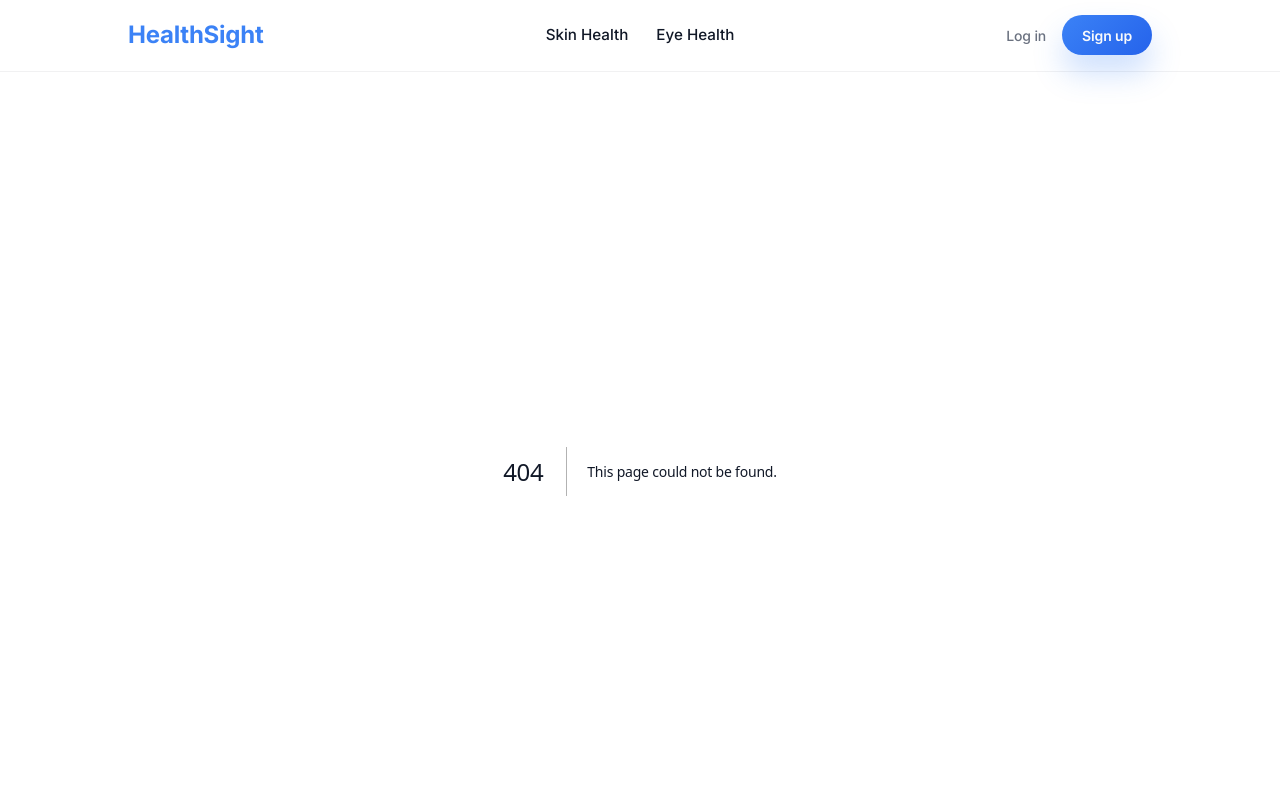
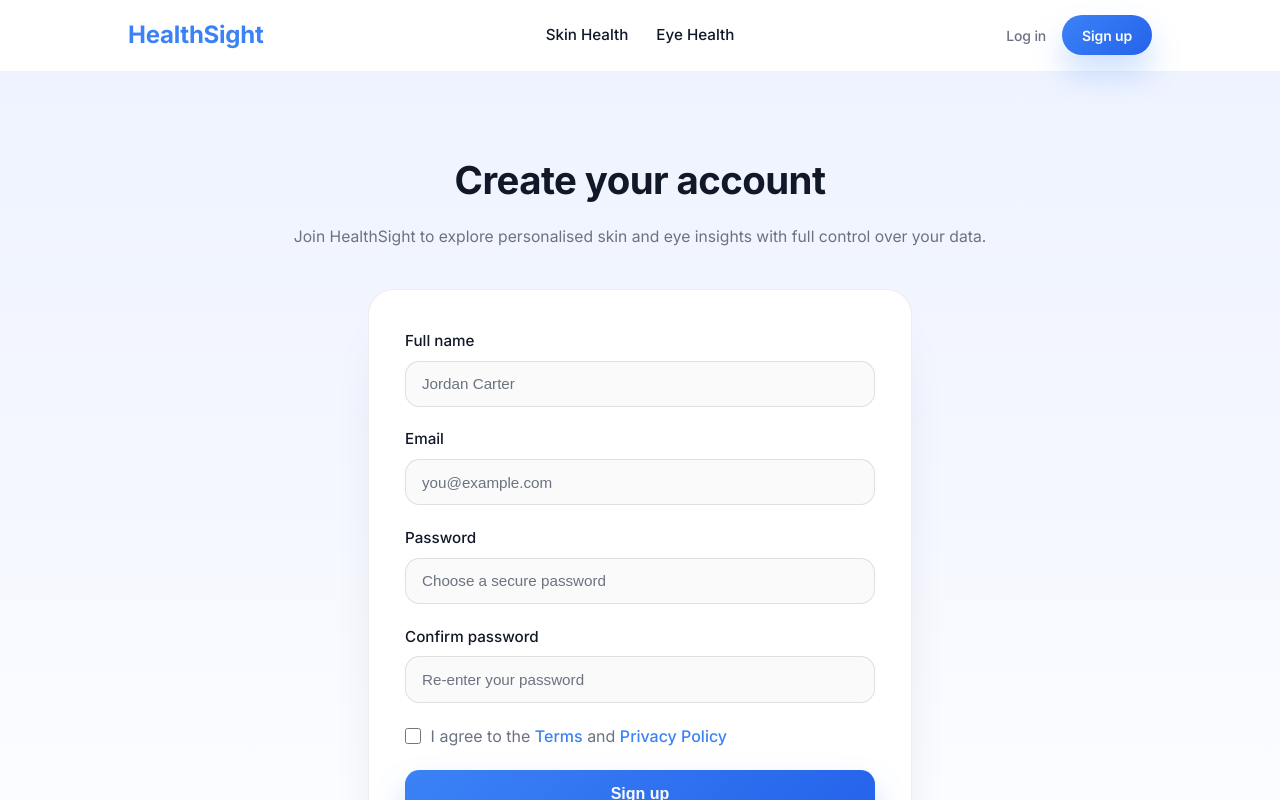
Before and after one commit to jpbinith/health-insight-frontend, a Next.js app: page /sign-up in a window 1280 px wide. Before the commit this address had no page. Shown: the top 800 px of the page. Built offline with nearby package versions, Linux system fonts and the light colour scheme.

Commit message:
login sign up uiux done

```diff
--- /dev/null
+++ b/src/app/sign-up/page.tsx
@@ -0,0 +1,95 @@
+import Link from 'next/link';
+
+export default function SignUpPage() {
+  return (
+    <section className="auth-page">
+      <div className="auth-page__inner">
+        <header className="auth-page__intro">
+          <h1 className="auth-page__title">Create your account</h1>
+          <p className="auth-page__subtitle">
+            Join HealthSight to explore personalised skin and eye insights with full control over your data.
+          </p>
+        </header>
+
+        <div className="auth-card">
+          <form className="auth-card__form">
+            <div className="auth-card__field">
+              <label className="auth-card__label" htmlFor="signup-name">
+                Full name
+              </label>
+              <input
+                className="auth-card__input"
+                id="signup-name"
+                name="name"
+                type="text"
+                placeholder="Jordan Carter"
+                required
+              />
+            </div>
+
+            <div className="auth-card__field">
+              <label className="auth-card__label" htmlFor="signup-email">
+                Email
+              </label>
+              <input
+                className="auth-card__input"
+                id="signup-email"
+                name="email"
+                type="email"
+                autoComplete="email"
+                placeholder="you@example.com"
+                required
+              />
+            </div>
+
+            <div className="auth-card__field">
+              <label className="auth-card__label" htmlFor="signup-password">
+                Password
+              </label>
+              <input
+                className="auth-card__input"
+                id="signup-password"
+                name="password"
+                type="password"
+                autoComplete="new-password"
+                placeholder="Choose a secure password"
+                required
+              />
+            </div>
+
+            <div className="auth-card__field">
+              <label className="auth-card__label" htmlFor="signup-confirm">
+                Confirm password
+              </label>
+              <input
+                className="auth-card__input"
+                id="signup-confirm"
+                name="confirm"
+                type="password"
+                autoComplete="new-password"
+                placeholder="Re-enter your password"
+                required
+              />
+            </div>
+
+            <label className="auth-card__checkbox-group">
+              <input className="auth-card__checkbox" type="checkbox" name="terms" required />
+              <span>
+                I agree to the <Link className="auth-card__link" href="#">Terms</Link> and{' '}
+                <Link className="auth-card__link" href="#">Privacy Policy</Link>
+              </span>
+            </label>
+
+            <button type="submit" className="auth-card__submit">
+              Sign up
+            </button>
+          </form>
+
+          <p className="auth-card__alt">
+            Already have an account? <Link href="/login">Log in</Link>
+          </p>
+        </div>
+      </div>
+    </section>
+  );
+}
--- a/src/components/Header/Header.tsx
+++ b/src/components/Header/Header.tsx
@@ -21,10 +21,10 @@ export function Header() {
           ))}
         </nav>
         <div className="c-header__actions">
-          <Button href="#" variant="link" size="sm">
+          <Button href="/login" variant="link" size="sm">
             Log in
           </Button>
-          <Button href="#" size="sm">
+          <Button href="/sign-up" size="sm">
             Sign up
           </Button>
         </div>
--- a/src/styles/main.scss
+++ b/src/styles/main.scss
@@ -15,6 +15,7 @@
 @use 'components/footer';
 @use 'components/image-upload';
 @use 'pages/analysis_base';
+@use 'pages/auth';
 @use 'pages/eye_insights';
 @use 'pages/skin_health';
 @use 'utilities/visually-hidden';
--- /dev/null
+++ b/src/styles/pages/_auth.scss
@@ -0,0 +1,159 @@
+@use '../settings/colors' as colors;
+@use '../settings/typography' as type;
+@use '../tools/mixins' as mixins;
+
+.auth-page {
+  background: linear-gradient(180deg, #eef3ff 0%, #f6f8ff 50%, #ffffff 100%);
+  padding-block: 5rem 5.5rem;
+  flex: 1 1 auto;
+  display: flex;
+}
+
+.auth-page__inner {
+  @include mixins.container;
+  max-width: 32rem;
+  display: grid;
+  gap: 2.5rem;
+  justify-items: center;
+  text-align: center;
+}
+
+.auth-page__intro {
+  display: grid;
+  gap: 0.9rem;
+}
+
+.auth-page__title {
+  font-size: clamp(2rem, 3.5vw, 2.4rem);
+  font-weight: type.$font-weight-bold;
+  color: colors.$color-text-primary;
+}
+
+.auth-page__subtitle {
+  font-size: 0.98rem;
+  color: colors.$color-text-secondary;
+  line-height: 1.6;
+}
+
+.auth-card {
+  width: min(100%, 34rem);
+  background-color: colors.$color-surface-light;
+  border: 1px solid rgba(colors.$color-text-primary, 0.08);
+  border-radius: 1.6rem;
+  box-shadow: 0 26px 60px -40px rgba(15, 23, 42, 0.3);
+  padding: 2.5rem 2.25rem;
+  display: grid;
+  gap: 1.75rem;
+  text-align: left;
+}
+
+.auth-card__form {
+  display: grid;
+  gap: 1.35rem;
+}
+
+.auth-card__field {
+  display: grid;
+  gap: 0.5rem;
+}
+
+.auth-card__label {
+  font-size: 0.95rem;
+  font-weight: type.$font-weight-medium;
+  color: colors.$color-text-primary;
+}
+
+.auth-card__input {
+  width: 100%;
+  border-radius: 0.9rem;
+  border: 1px solid rgba(colors.$color-text-primary, 0.12);
+  padding: 0.85rem 1rem;
+  font-size: 0.95rem;
+  color: colors.$color-text-primary;
+  background-color: rgba(colors.$color-text-primary, 0.02);
+  transition: border-color 0.2s ease, box-shadow 0.2s ease;
+
+  &::placeholder {
+    color: colors.$color-text-secondary;
+  }
+
+  &:focus {
+    outline: none;
+    border-color: colors.$color-primary;
+    box-shadow: 0 0 0 3px rgba(colors.$color-primary, 0.18);
+  }
+}
+
+.auth-card__options {
+  display: flex;
+  justify-content: space-between;
+  align-items: center;
+  gap: 1rem;
+  font-size: 0.85rem;
+}
+
+.auth-card__checkbox-group {
+  display: inline-flex;
+  align-items: center;
+  gap: 0.6rem;
+  color: colors.$color-text-secondary;
+}
+
+.auth-card__checkbox {
+  width: 1rem;
+  height: 1rem;
+  border-radius: 0.3rem;
+  border: 2px solid rgba(colors.$color-text-primary, 0.2);
+  accent-color: colors.$color-primary;
+}
+
+.auth-card__link {
+  color: colors.$color-primary;
+  font-weight: type.$font-weight-medium;
+  transition: color 0.2s ease;
+
+  &:hover {
+    color: colors.$color-primary-dark;
+  }
+}
+
+.auth-card__submit {
+  width: 100%;
+  border: none;
+  border-radius: 0.9rem;
+  background: linear-gradient(135deg, #3b82f6 0%, #2563eb 100%);
+  color: colors.$color-text-inverted;
+  font-weight: type.$font-weight-semibold;
+  padding: 0.95rem 1.25rem;
+  font-size: 1rem;
+  cursor: pointer;
+  box-shadow: 0 18px 32px rgba(59, 130, 246, 0.25);
+  transition: transform 0.2s ease, box-shadow 0.2s ease;
+
+  &:hover {
+    transform: translateY(-2px);
+    box-shadow: 0 22px 36px rgba(59, 130, 246, 0.28);
+  }
+}
+
+.auth-card__alt {
+  text-align: center;
+  font-size: 0.9rem;
+  color: colors.$color-text-secondary;
+}
+
+.auth-card__alt a {
+  color: colors.$color-primary;
+  font-weight: type.$font-weight-medium;
+}
+
+@media (max-width: 640px) {
+  .auth-card {
+    padding: 2.25rem 1.75rem;
+  }
+
+  .auth-card__options {
+    flex-direction: column;
+    align-items: flex-start;
+  }
+}
--- a/src/styles/pages/_skin_health.scss
+++ b/src/styles/pages/_skin_health.scss
@@ -5,8 +5,44 @@
   text-align: center;
 }
 
-.skin-upload .analysis-card .image-upload__prompt {
+.skin-upload .analysis-card__uploader {
+  width: 100%;
+}
+
+.skin-upload .analysis-card__uploader .image-upload__prompt {
   max-width: 22rem;
+}
+
+.skin-upload .analysis-card__uploader .image-upload__dropzone {
+  border: 2px dashed rgba(59, 130, 246, 0.55);
+  border-radius: 1.2rem;
+  padding: 3rem 2rem;
+  background-color: rgba(59, 130, 246, 0.1);
+  box-shadow: inset 0 0 0 1px rgba(59, 130, 246, 0.08);
+}
+
+.skin-upload .analysis-card__uploader .image-upload__dropzone--active,
+.skin-upload .analysis-card__uploader .image-upload__dropzone:hover {
+  border-color: colors.$color-primary;
+  background-color: rgba(59, 130, 246, 0.16);
+  transform: translateY(-3px);
+  box-shadow: 0 16px 34px rgba(59, 130, 246, 0.18);
+}
+
+.skin-upload .analysis-card__uploader .image-upload__icon {
+  background-color: rgba(59, 130, 246, 0.18);
+  color: colors.$color-primary;
+}
+
+.skin-upload .analysis-card__uploader .image-upload__helper {
+  font-size: 0.85rem;
+  color: colors.$color-text-secondary;
+}
+
+.skin-upload .analysis-card__uploader .image-upload__preview-image {
+  max-height: 16rem;
+  border-radius: 1rem;
+  box-shadow: 0 20px 35px rgba(15, 23, 42, 0.18);
 }
 
 .skin-upload .analysis-card__cta {
@@ -21,26 +57,3 @@
 .skin-upload .analysis-page__disclaimer {
   text-align: left;
 }
-
-.skin-upload .analysis-card__uploader--skin .image-upload__dropzone {
-  border: 2px dashed rgba(59, 130, 246, 0.5);
-  background-color: rgba(59, 130, 246, 0.1);
-}
-
-.skin-upload .analysis-card__uploader--skin .image-upload__dropzone--active,
-.skin-upload .analysis-card__uploader--skin .image-upload__dropzone:hover {
-  border-color: #2563eb;
-  background-color: rgba(59, 130, 246, 0.16);
-  transform: translateY(-3px);
-  box-shadow: 0 16px 34px rgba(59, 130, 246, 0.18);
-}
-
-.skin-upload .analysis-card__uploader--skin .image-upload__icon {
-  background-color: rgba(59, 130, 246, 0.18);
-  color: colors.$color-primary;
-}
-
-.skin-upload .analysis-card__uploader--skin .image-upload__helper {
-  font-size: 0.85rem;
-  color: colors.$color-text-secondary;
-}
```
Also changed, not shown: src/app/login/page.tsx (added, +68 -0 lines).
